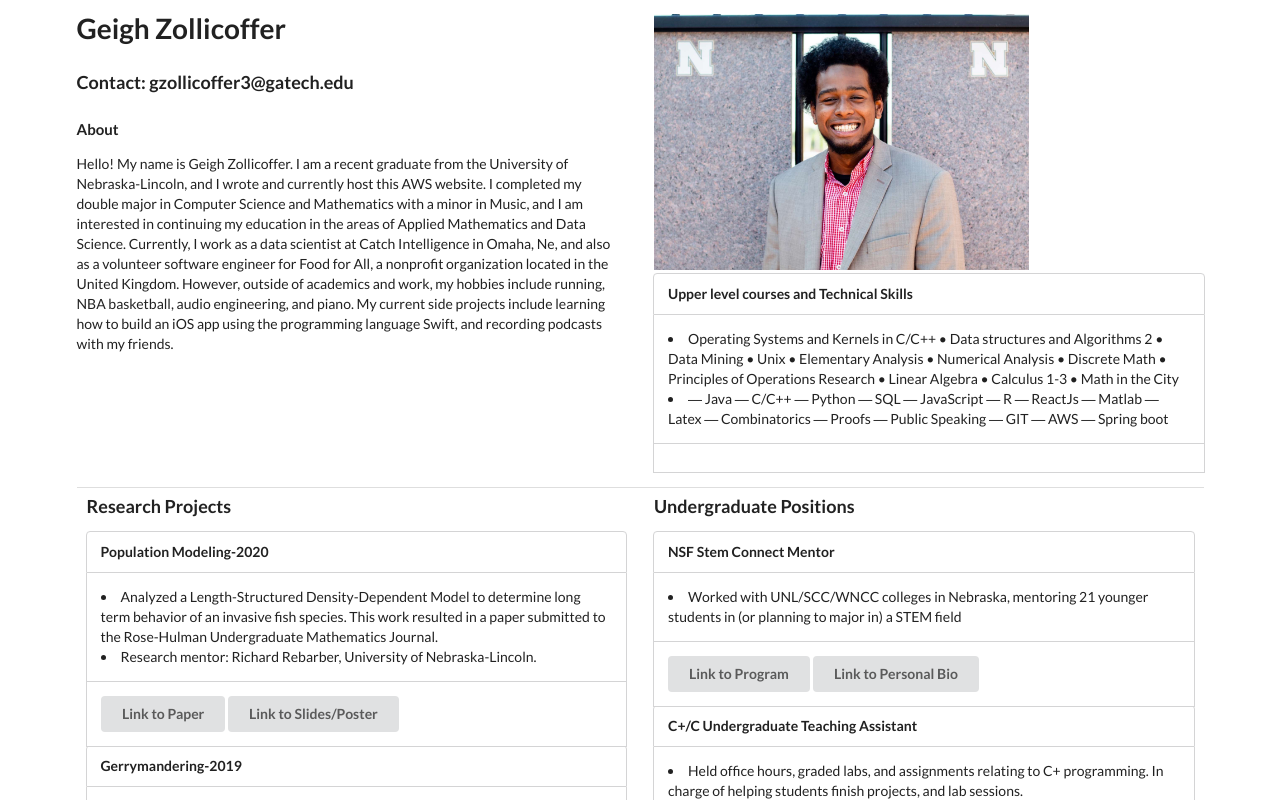
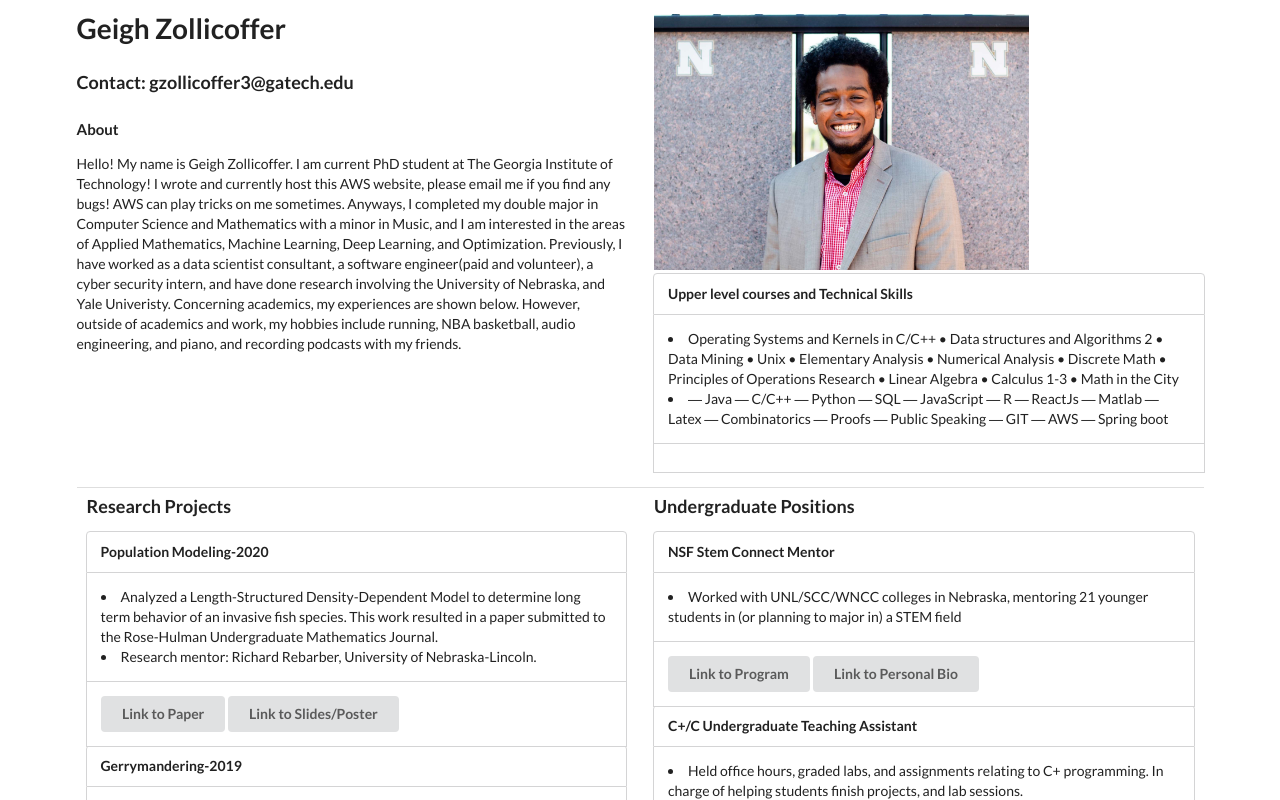
Before and after one commit to geighz/academic-website, a React (Create React App) app: page / in a window 1280 px wide. Shown: the top 800 px of the page. Built offline with nearby package versions, Linux system fonts and the light colour scheme; what aws-amplify would draw is missing.

Commit message:
New GATech header

```diff
--- a/src/Header.js
+++ b/src/Header.js
@@ -11,17 +11,16 @@ const Header = () =>{
         <div className="ui huge header">Geigh Zollicoffer</div>
         <div className="ui big header">Contact: gzollicoffer3@gatech.edu</div>
         <div className="ui small header">About</div>
-          <p>Hello! My name is Geigh Zollicoffer. I am a recent graduate from
-          the University of Nebraska-Lincoln, and I wrote and
-          currently host this AWS website.
-          I completed my double major in Computer Science and Mathematics with a minor in Music, and
-          I am interested in continuing my education in the
-          areas of Applied Mathematics and Data Science. Currently, I work as a data scientist at Catch Intelligence in Omaha, Ne, and
-          also as a volunteer software engineer for Food for All, a nonprofit organization
-          located in the United Kingdom. However, outside of academics and work,
-          my hobbies include running, NBA basketball, audio engineering, and piano.
-          My current side projects include learning how to build an iOS app using
-          the programming language Swift, and recording
+          <p>Hello! My name is Geigh Zollicoffer. I am current PhD student at The Georgia Institute of Technology! I wrote and
+          currently host this AWS website, please email me if you find any bugs! AWS can play tricks on me sometimes.
+          Anyways, I completed my double major in Computer Science and Mathematics with a minor in Music, and
+          I am interested in the
+          areas of Applied Mathematics, Machine Learning, Deep Learning, and Optimization.
+          Previously, I have worked as a data scientist consultant,
+          a software engineer(paid and volunteer), a cyber security intern, and have done research involving the University of Nebraska, and Yale Univeristy.
+          Concerning academics, my experiences are shown below.
+          However, outside of academics and work,
+          my hobbies include running, NBA basketball, audio engineering, and piano, and recording
           podcasts with my friends.
           </p>
       </div>
```
